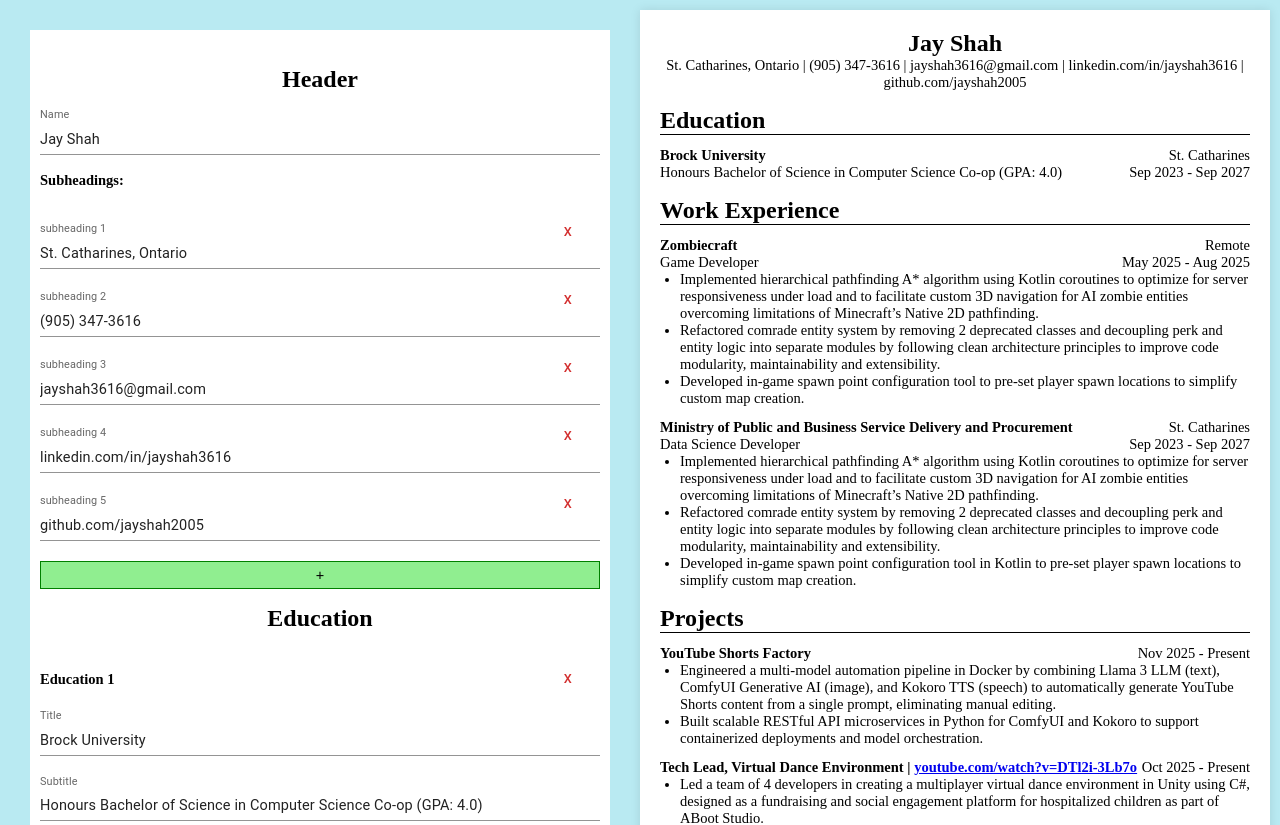
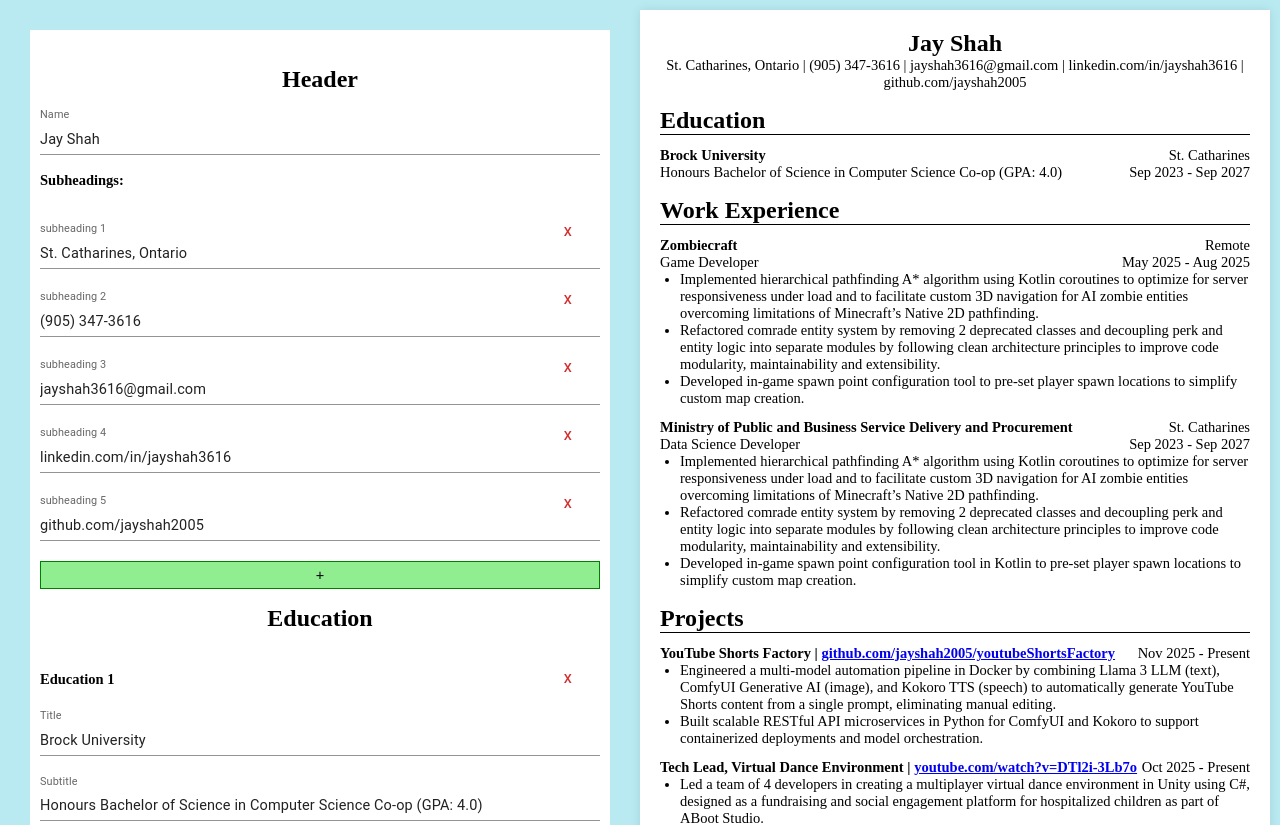
Before and after one commit to jayshah2005/cvApp, a React (Vite) app: page / in a window 1280 px wide. Shown: the top 825 px of the page. Built offline with nearby package versions, Linux system fonts and the light colour scheme.

Commit message:
fix added link to youtubeShortsFactory

```diff
--- a/src/App.jsx
+++ b/src/App.jsx
@@ -86,6 +86,7 @@
         {
             id: crypto.randomUUID(),
             "title": "YouTube Shorts Factory",
+            link: "https://github.com/jayshah2005/youtubeShortsFactory",
             "points": [
             {
                 "id": crypto.randomUUID(),
```
